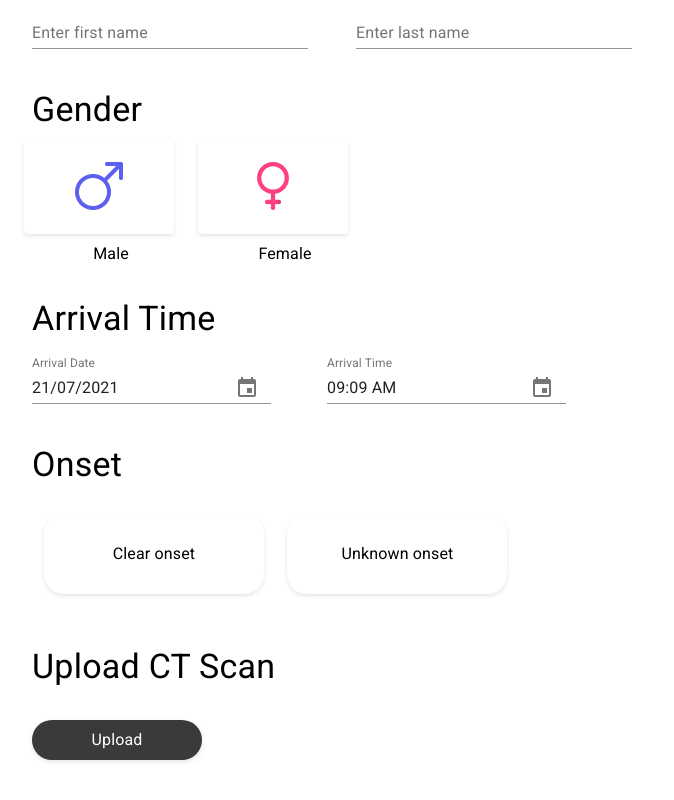
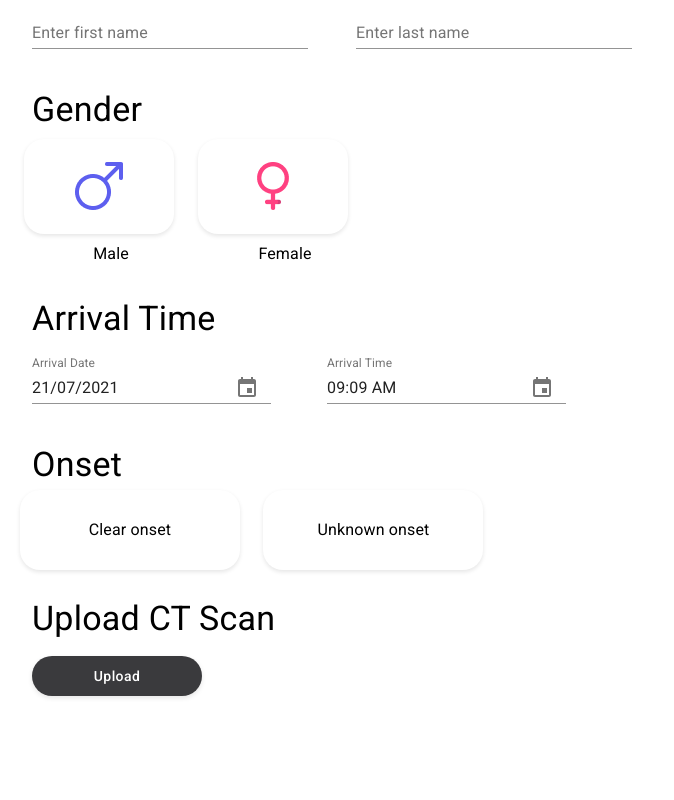
Before and after one commit to cu-devclub/app4stroke_front, a React (Create React App) app: page /form in a window 1280 px wide. Shown: the part 379-1179 px from the top of the page, without its empty margins (0-674 px from the left). After the commit the page ends 1140 px from the top, so only its background shows below. Built offline with nearby package versions, Linux system fonts and the light colour scheme.

Commit message:
fixed Upload button

```diff
--- a/src/Pages/Form/Components/PatientInformationSection.tsx
+++ b/src/Pages/Form/Components/PatientInformationSection.tsx
@@ -16,11 +16,13 @@ import {
 } from "@material-ui/pickers";
 import ToggleButton from "@material-ui/lab/ToggleButton";
 import ToggleButtonGroup from "@material-ui/lab/ToggleButtonGroup";
+import Input from "@material-ui/core/Input";
 
 const useStyle = makeStyles((theme) =>
   createStyles({
     root: {
       width: "100%",
+      marginTop: "0",
     },
     textField: {
       width: "100%",
@@ -47,7 +49,7 @@ const useStyle = makeStyles((theme) =>
     },
     boxUpload: {
       marginLeft: "32px",
-      marginBottom: "40px",
+      marginBottom: "65px",
     },
     //* button
     button: {
@@ -59,7 +61,6 @@ const useStyle = makeStyles((theme) =>
     },
     buttonUpload: {
       textTransform: "none",
-      marginTop: "16px",
       color: "#FFF",
       backgroundColor: "#3A3A3D",
       boxShadow: "0px 2px 5px rgba(0, 0, 0, 0.1)",
@@ -79,19 +80,19 @@ const GenderStyledToggleButtonGroup = withStyles((theme) => ({
     height: "95px",
     backgroundColor: "#FFF",
     border: "none",
-    //! "&:not(:first-child)": {
-    //   borderRadius: "20px",
-    // },
-    // "&:first-child": {
-    //   borderRadius: "20px",
-    // },
+    "&:not(:first-child)": {
+      borderRadius: "20px",
+    },
+    "&:first-child": {
+      borderRadius: "20px",
+    },
   },
 }))(ToggleButtonGroup);
 
 const OnsetStyledToggleButtonGroup = withStyles((theme) => ({
   grouped: {
     textTransform: "none",
-    margin: theme.spacing(3),
+    marginRight: "24px",
     boxShadow: "0px 2px 4px rgba(0, 0, 0, 0.1)",
     width: "220px",
     height: "80px",
@@ -111,7 +112,7 @@ const PatientInformationSection: React.FC = () => {
   const classes = useStyle();
 
   //* Gender Button
-  const [gender, setGender] = React.useState<string | null>("left");
+  const [gender, setGender] = React.useState<string | null>("");
   const handleGender = (
     event: React.MouseEvent<HTMLElement>,
     newGender: string | null
@@ -120,7 +121,7 @@ const PatientInformationSection: React.FC = () => {
   };
 
   //* Onset Button
-  const [onset, setOnset] = React.useState<string | null>("left");
+  const [onset, setOnset] = React.useState<string | null>("");
   const handleOnset = (
     event: React.MouseEvent<HTMLElement>,
     newOnset: string | null
@@ -271,8 +272,13 @@ const PatientInformationSection: React.FC = () => {
         <Box className={classes.textTitle}>
           <Typography variant="h4">Upload CT Scan</Typography>
         </Box>
-        <Button variant="contained" className={classes.buttonUpload}>
-          <Typography variant="subtitle1">Upload</Typography>
+        <Button
+          variant="contained"
+          component="label"
+          className={classes.buttonUpload}
+        >
+          Upload
+          <input type="file" hidden />
         </Button>
       </Box>
     </Box>
```
